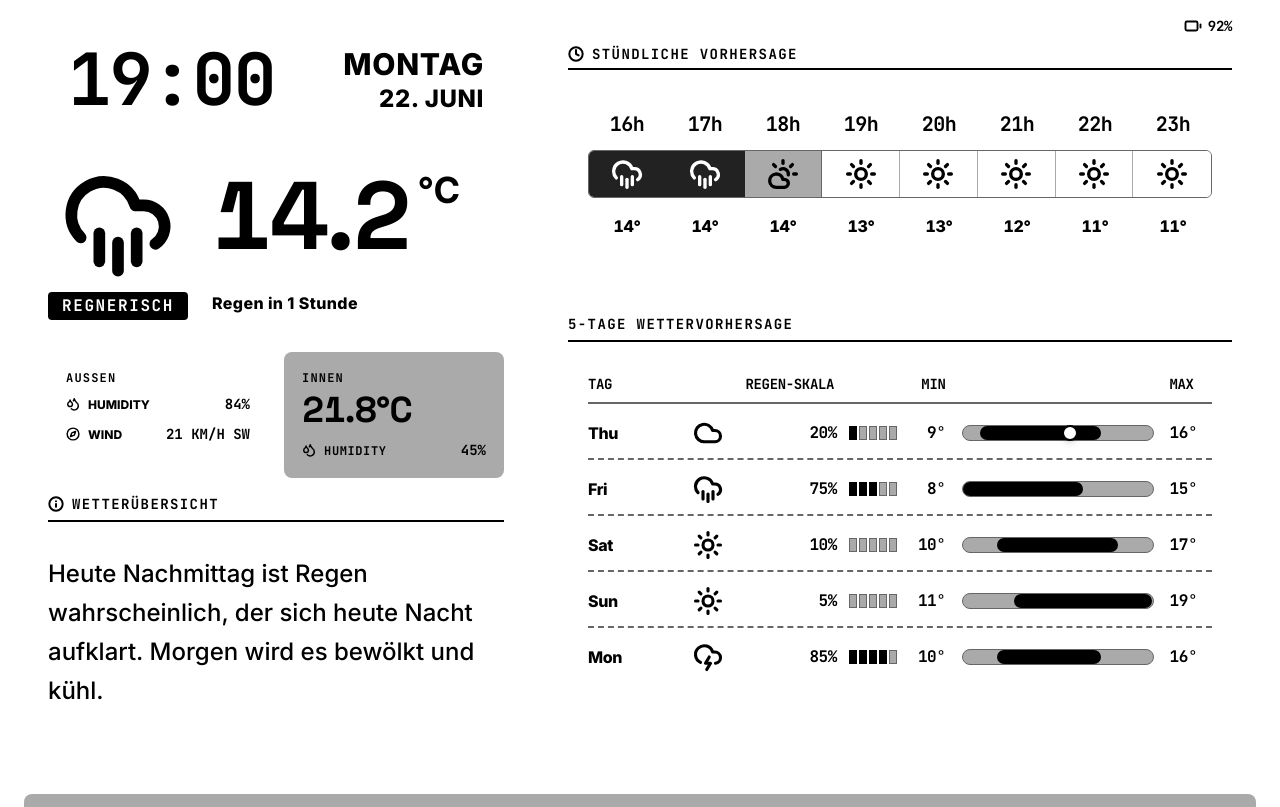
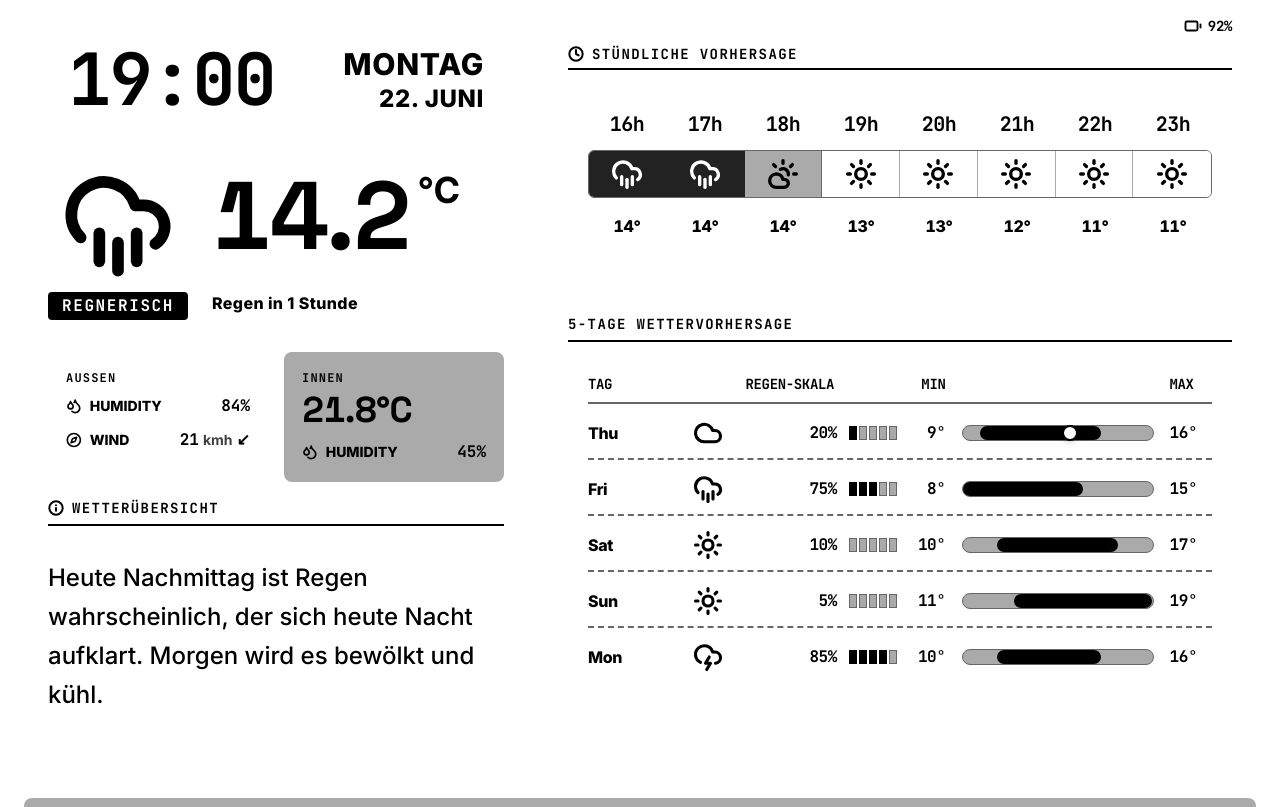
Before and after one commit to hschaefer/e-ink-dashboard, a React (Vite) app: page / in a window 1280 px wide. Shown: the top 807 px of the page. Built offline with nearby package versions, Linux system fonts and the light colour scheme.

Commit message:
more fixes aussen innen

```diff
--- a/src/components/CurrentWeather.tsx
+++ b/src/components/CurrentWeather.tsx
@@ -2,6 +2,29 @@ import { useState, useEffect } from "react";
 import { WeatherData } from "../types";
 import WeatherIcon from "./WeatherIcon";
 import { Thermometer, Droplets, Compass } from "lucide-react";
+
+const getWindArrow = (dir: string): string => {
+  const cleanDir = dir.toUpperCase().trim();
+  switch (cleanDir) {
+    case "N": return "↑";
+    case "NNE":
+    case "NE":
+    case "ENE": return "↗";
+    case "E": return "→";
+    case "ESE":
+    case "SE":
+    case "SSE": return "↘";
+    case "S": return "↓";
+    case "SSW":
+    case "SW":
+    case "WSW": return "↙";
+    case "W": return "←";
+    case "WNW":
+    case "NW":
+    case "NNW": return "↖";
+    default: return "";
+  }
+};
 
 interface CurrentWeatherProps {
   weather: WeatherData;
@@ -178,25 +201,27 @@ export default function CurrentWeather({
               Außen
             </span>
             <div className="flex flex-col gap-2.5 mt-1">
-              <div className="flex items-center gap-2">
-                <Droplets size={16} strokeWidth={2.5} />
+              <div className="flex items-center gap-2 w-full">
+                <Droplets size={18} strokeWidth={2.5} />
                 <div className="flex justify-between items-baseline w-full">
-                  <span className="text-xs font-sans font-black uppercase">
+                  <span className="text-sm font-sans font-black uppercase">
                     humidity
                   </span>
-                  <span className="text-sm font-mono font-black tabular-nums">
+                  <span className="text-base font-mono font-black tabular-nums">
                     {weather.humidity}%
                   </span>
                 </div>
               </div>
-              <div className="flex items-center gap-2">
-                <Compass size={16} strokeWidth={2.5} />
+              <div className="flex items-center gap-2 w-full">
+                <Compass size={18} strokeWidth={2.5} />
                 <div className="flex justify-between items-baseline w-full">
-                  <span className="text-xs font-sans font-black uppercase">
+                  <span className="text-sm font-sans font-black uppercase">
                     Wind
                   </span>
-                  <span className="text-sm font-mono font-black uppercase tabular-nums">
-                    {weather.windSpeed} km/h {weather.windDirection}
+                  <span className="text-base font-mono font-black uppercase tabular-nums flex items-baseline gap-1">
+                    {weather.windSpeed}
+                    <span className="text-sm font-sans font-bold opacity-75 lowercase">kmh</span>
+                    {getWindArrow(weather.windDirection)}
                   </span>
                 </div>
               </div>
@@ -218,13 +243,13 @@ export default function CurrentWeather({
               </span>
             </div>
 
-            <div className="mt-3 flex items-center gap-2">
-              <Droplets size={16} strokeWidth={2.5} />
+            <div className="mt-3 flex items-center gap-2 w-full">
+              <Droplets size={18} strokeWidth={2.5} />
               <div className="flex justify-between items-baseline w-full">
-                <span className="text-xs font-mono uppercase tracking-wider font-black">
+                <span className="text-sm font-sans font-black uppercase">
                   humidity
                 </span>
-                <span className="text-sm font-mono font-black tabular-nums">
+                <span className="text-base font-mono font-black tabular-nums">
                   {weather.indoorHumidity}%
                 </span>
               </div>
```
